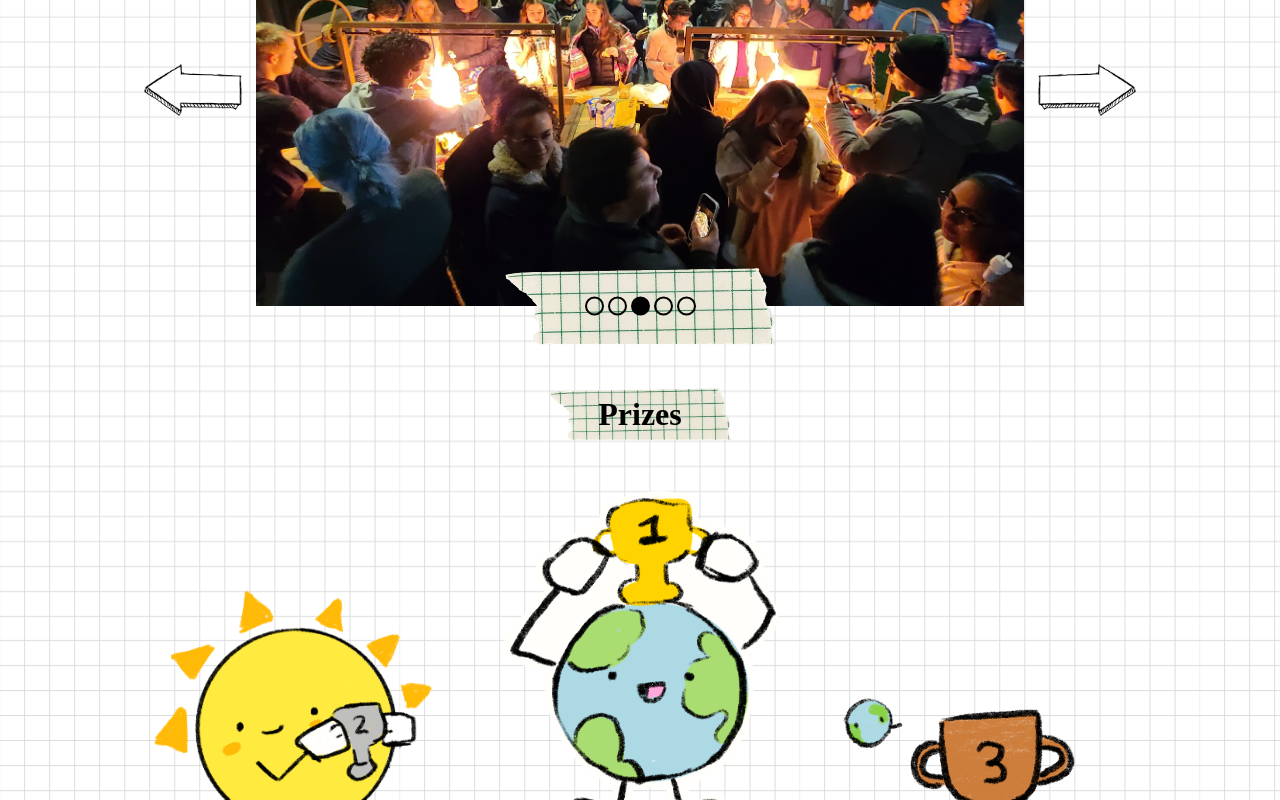
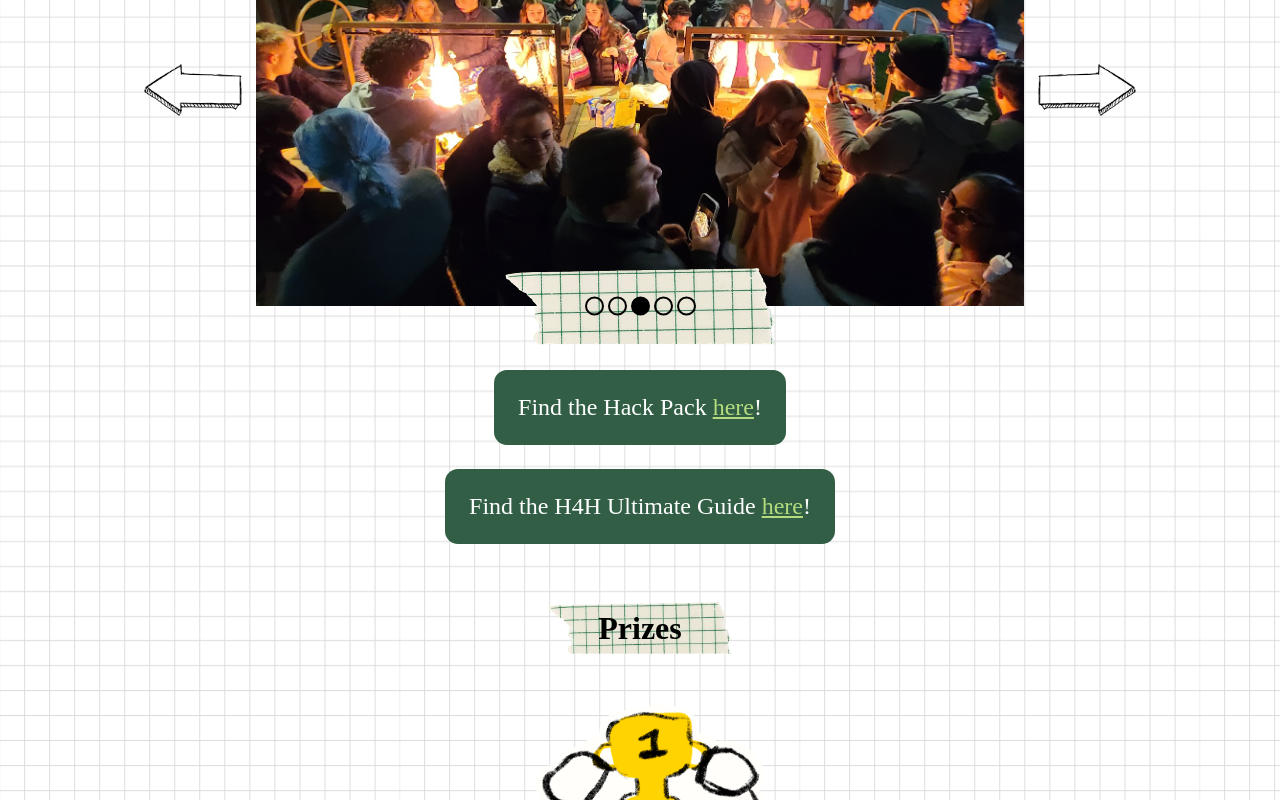
Before and after one commit to SCUACM/hack-for-humanity-website, a React (Vite) app: page / in a window 1280 px wide. Shown: the part 1281-2081 px from the top of the page. Built offline with nearby package versions, Linux system fonts and the light colour scheme; a web font is replaced by a local one.

Commit message:
hackpack & ult guide'

```diff
--- a/src/components/About.jsx
+++ b/src/components/About.jsx
@@ -78,6 +78,8 @@ function About() {
                 </div>
                 <button onClick={handleNextButton}></button>
             </div>
+            <p className='guide'>Find the Hack Pack <a className='guide' href='https://docs.google.com/document/d/1PobZxH83LIZdT4BMcPzYjLzrGmR7PvB3kXM_tkwdheA/edit?tab=t.0' target="_blank" rel="noopener noreferrer">here</a>!</p>
+            <p className='guide'>Find the H4H Ultimate Guide <a href='https://docs.google.com/document/d/1gth_pXwMyKtXqruqSzAsHE523zSX3vr97ZjRisNHX3c/edit?usp=sharing' target="_blank" rel="noopener noreferrer">here</a>!</p>
         </section>
     );
 }
--- a/src/css/About.css
+++ b/src/css/About.css
@@ -1,6 +1,6 @@
 #about {
     padding-top: 2em;
-    padding-bottom: 4em;
+    padding-bottom: 2em;
     p {
         font-family: CaskaydiaMono;
         font-size: x-large;
@@ -31,7 +31,7 @@
         flex-direction: row;
         justify-content: center;
         align-items: center;
-        margin-bottom: 1em;
+        margin-bottom: 4em;
         position: relative;
 
         img.carousel-image {
@@ -91,6 +91,21 @@
             background-color: black;
         }
     }
+    .guide {
+        text-align: center;
+        padding: 1em;
+        margin-inline: auto;
+        width: fit-content;
+        background-color: var(--hunter-green);
+        color: white;
+        border-radius: 13px;
+        a {
+            text-decoration: underline;
+            color: var(--willow-green);
+            margin: 0;
+            padding: 0;
+        }
+    }
     @media only screen and (max-width: 650px) {
         p {
             margin-inline: 2em;
```
